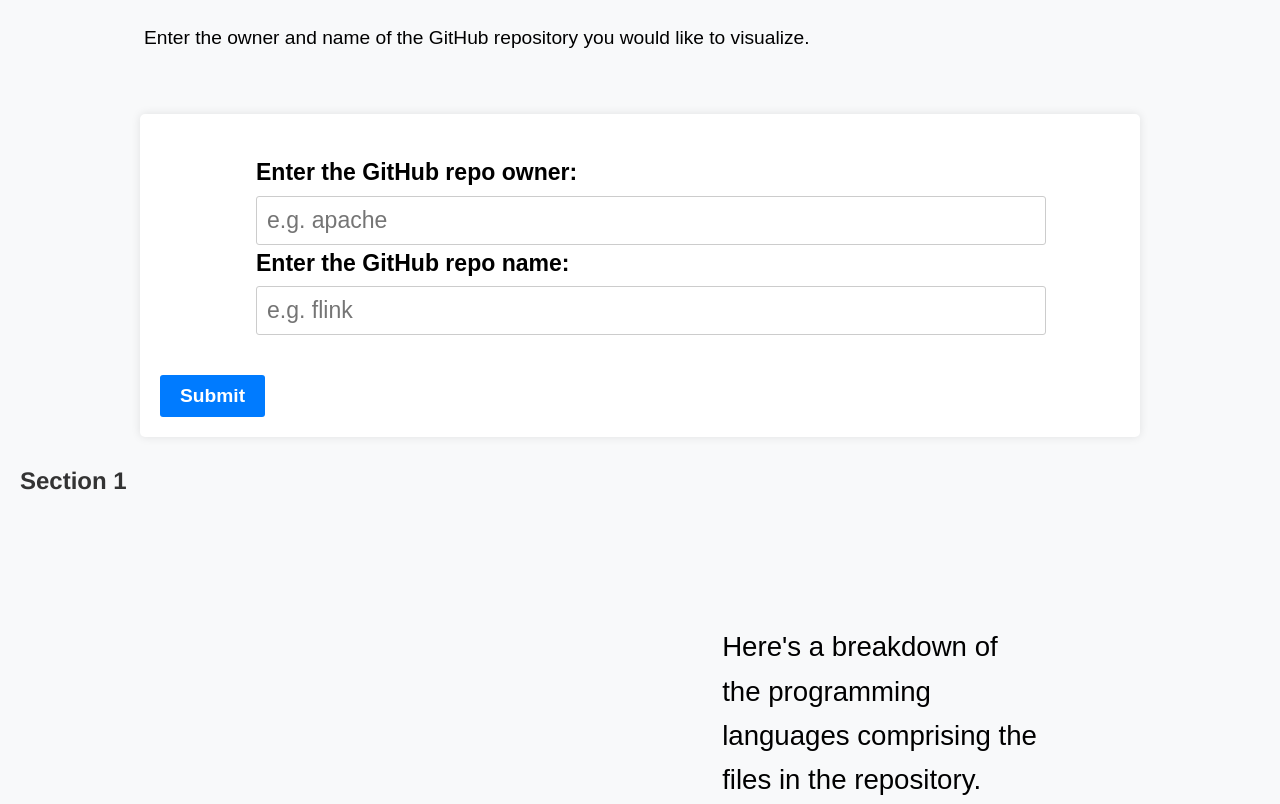
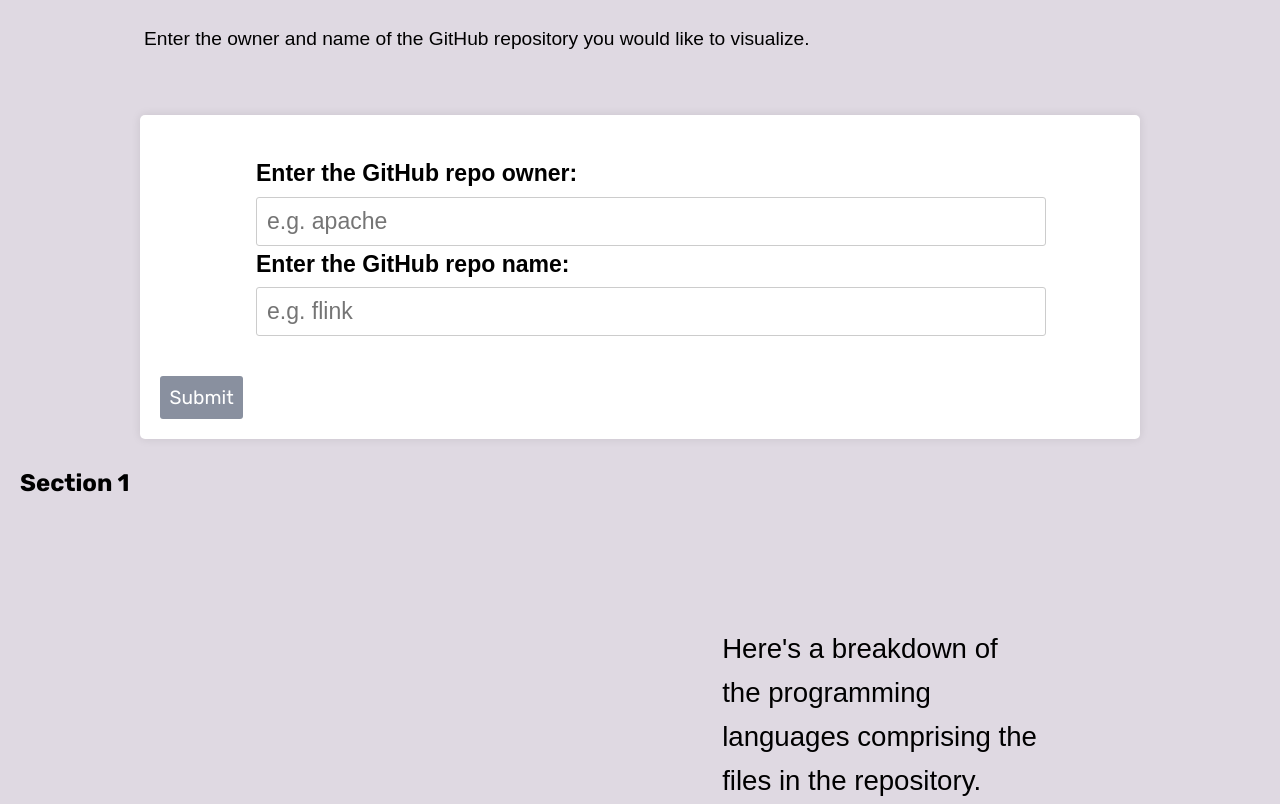
Before and after one commit to Cerchie/github-scrolling, a plain HTML site: page index.html in a window 1280 px wide. Shown: the part 104-908 px from the top of the page. Drawn offline with nearby package versions, Linux system fonts and the light colour scheme; a script that the page names is missing.

Commit message:
some styles

```diff
--- a/index.html
+++ b/index.html
@@ -4,7 +4,11 @@
     <meta charset="UTF-8" />
     <meta name="viewport" content="width=device-width, initial-scale=1.0" />
     <title>GitHub Repo Visualizer</title>
+    <link rel="preconnect" href="https://fonts.googleapis.com">
+<link rel="preconnect" href="https://fonts.gstatic.com" crossorigin>
+<link href="https://fonts.googleapis.com/css2?family=Rubik:ital,wght@0,300..900;1,300..900&display=swap" rel="stylesheet">
     <link rel="stylesheet" href="styles.css" />
+
     <style>
       body {
         font-family: Arial, sans-serif;
--- a/styles.css
+++ b/styles.css
@@ -1,18 +1,22 @@
 /* Body styles */
 body {
-  font-family: "Arial", sans-serif;
+    font-family: "Rubik", sans-serif;
+    font-optical-sizing: auto;
+    font-style: normal;
   margin: 0;
   padding: 0;
-  background-color: #f8f9fa; /* Light background color */
+  background-color: #DFD9E2; /* Light background color */
 }
 
 /* Heading styles */
 h1,
 h2,
 h3 {
-  font-family: "Helvetica Neue", Arial, sans-serif;
-  font-weight: bold;
-  color: #333; /* Dark color for headings */
+    font-family: "Rubik", sans-serif;
+    font-optical-sizing: auto;
+    font-weight: bold;
+    font-style: normal;
+  color: black; /* Dark color for headings */
   margin-top: 30px;
   margin-bottom: 20px;
 }
@@ -50,11 +54,14 @@ textarea {
 
 button {
   display: inline-block;
-  padding: 10px 20px;
+  font-family: "Rubik", sans-serif;
+  font-optical-sizing: auto;
+  font-style: normal;
+  padding: .5em;
   font-size: 1em;
-  font-weight: bold;
+  font-weight: light;
   color: #fff;
-  background-color: #007bff; /* Primary button color */
+  background-color: #89909F; /* Primary button color */
   border: none;
   border-radius: 3px;
   cursor: pointer;
```
